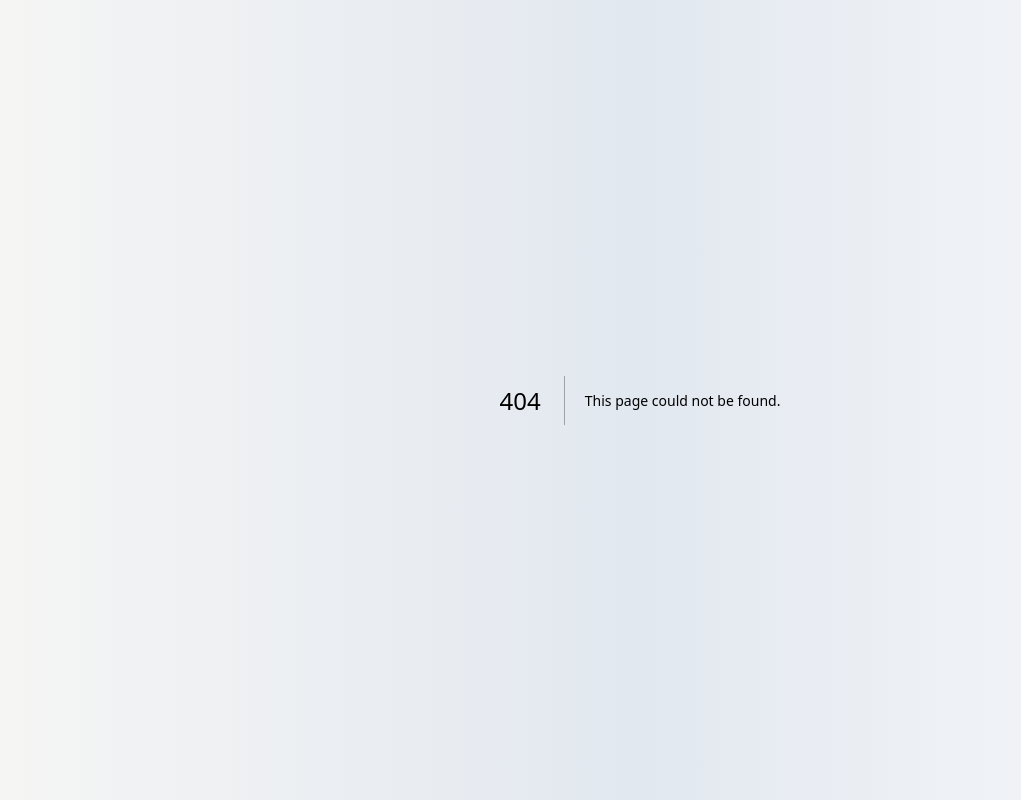
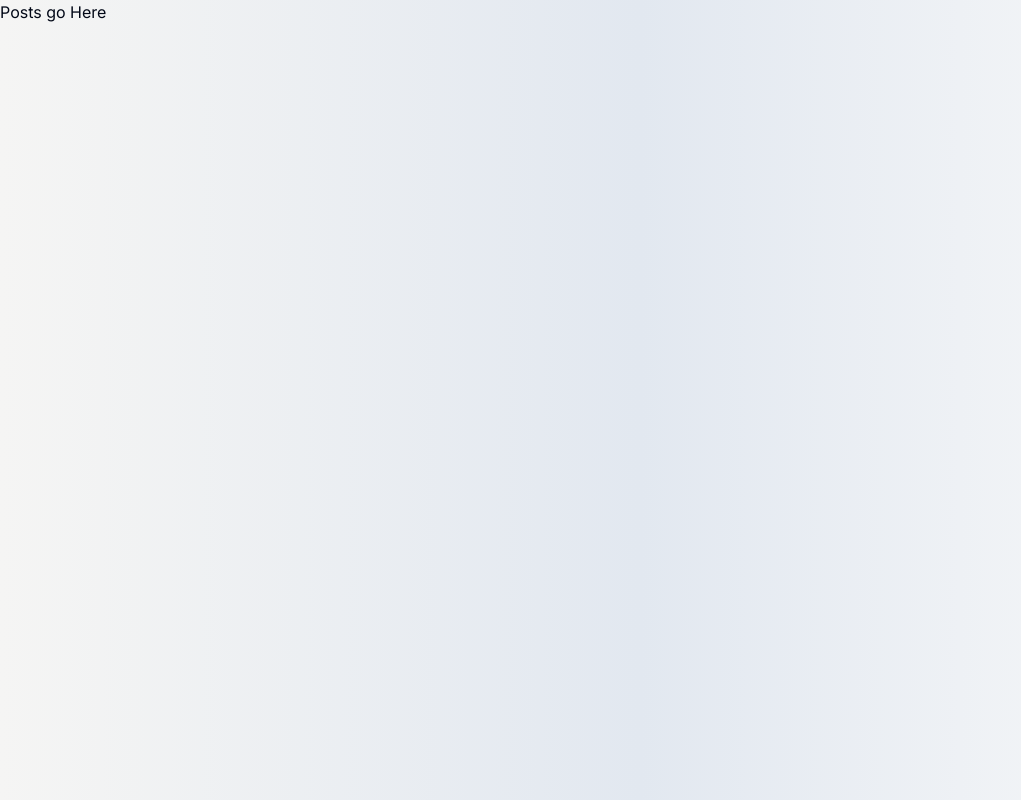
Before and after one commit to aaronaltman/flackinjury-law-2024, a Next.js app: page /blog in a window 1280 px wide. Before the commit this address had no page. Shown: the whole page, without its empty margins (0-1021 px from the left). Built offline with nearby package versions, Linux system fonts and the light colour scheme.

Commit message:
uploading start of blog page

```diff
--- /dev/null
+++ b/src/app/blog/page.tsx
@@ -0,0 +1,5 @@
+import React from "react";
+
+export default function BlogPage() {
+  return <div>Posts go Here</div>;
+}
```
